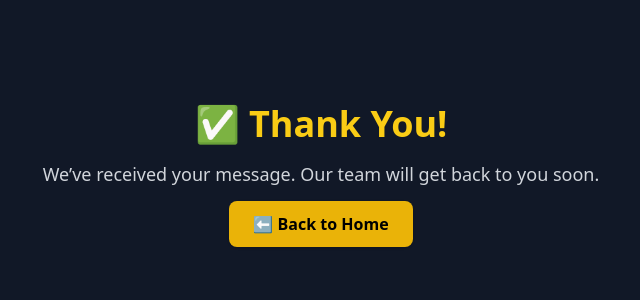
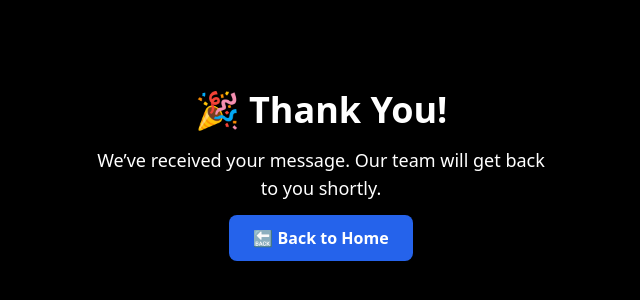
Before and after one commit to jaiswalabhinaw/jobjila, a plain HTML site: page thankyou.html in a window 1280 px wide. Shown: the part 230-530 px from the top of the page, without its empty margins (319-959 px from the left). Drawn offline with nearby package versions, Linux system fonts and the light colour scheme.

Commit message:
Update thankyou.html

```diff
--- a/thankyou.html
+++ b/thankyou.html
@@ -1,3 +1,4 @@
+
 <!DOCTYPE html>
 <html lang="en">
 <head>
@@ -6,13 +7,17 @@
   <title>Thank You - JobJila</title>
   <script src="https://cdn.tailwindcss.com"></script>
 </head>
-<body class="bg-gray-900 text-white flex items-center justify-center h-screen">
-  <div class="text-center">
-    <h1 class="text-4xl font-bold text-yellow-400 mb-4">✅ Thank You!</h1>
-    <p class="text-lg text-gray-300 mb-6">We’ve received your message. Our team will get back to you soon.</p>
-    <a href="index.html" class="bg-yellow-500 text-black font-semibold px-6 py-3 rounded-lg shadow hover:bg-yellow-400">
-      ⬅ Back to Home
+<body class="bg-black text-white flex items-center justify-center min-h-screen">
+
+  <div class="text-center max-w-lg p-6">
+    <h1 class="text-4xl font-bold mb-4">🎉 Thank You!</h1>
+    <p class="text-lg mb-6">We’ve received your message. Our team will get back to you shortly.</p>
+
+    <a href="https://jobjila.com"
+       class="bg-blue-600 hover:bg-blue-700 text-white font-semibold px-6 py-3 rounded-lg shadow-lg transition">
+      🔙 Back to Home
     </a>
   </div>
+
 </body>
 </html>
```
